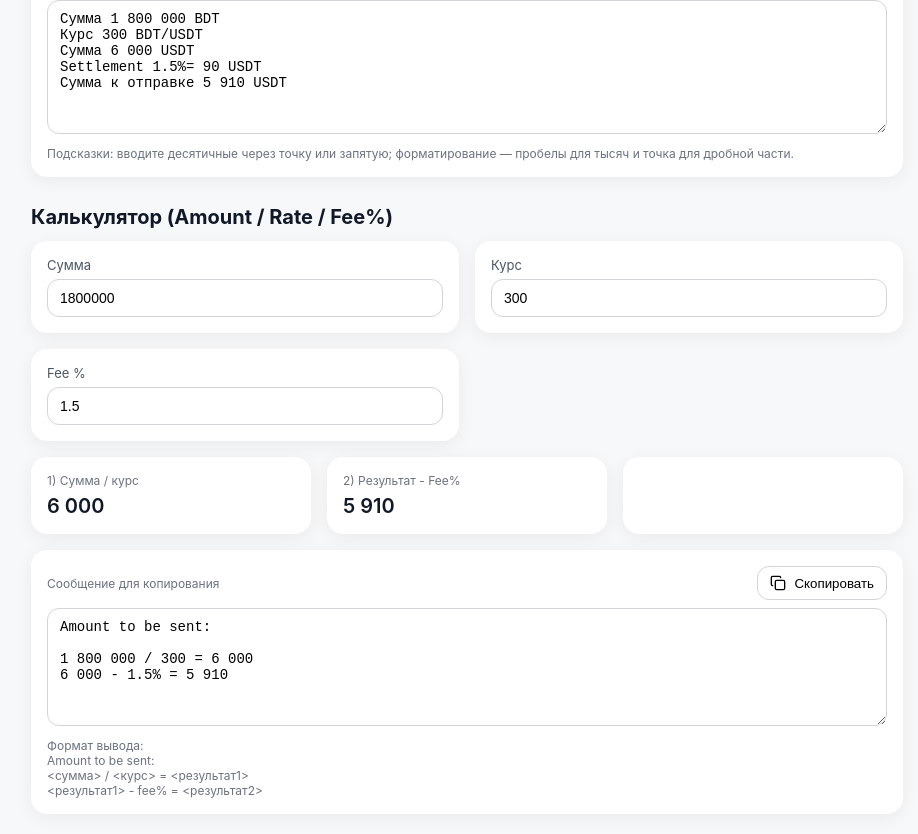
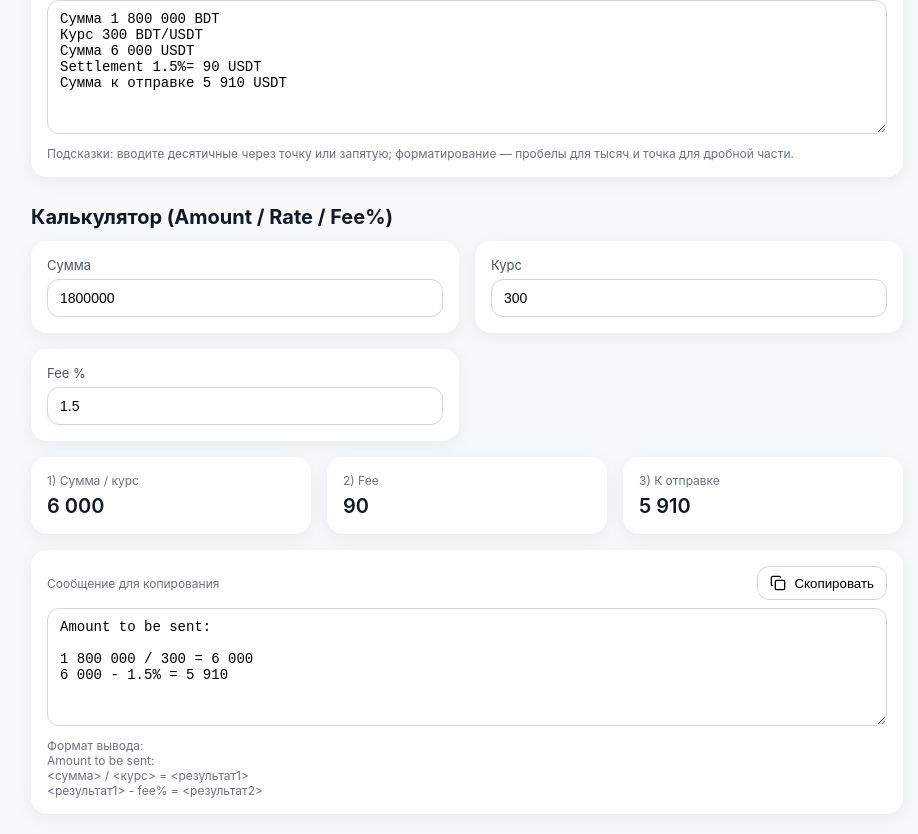
Before and after one commit to vshroot/setcalculator, a React (Create React App) app: page / in a window 1280 px wide. Shown: the part 462-1296 px from the top of the page, without its empty margins (173-1091 px from the left). Built offline with nearby package versions, Linux system fonts and the light colour scheme.

Commit message:
Update SettlementCalculator.tsx

```diff
--- a/src/SettlementCalculator.tsx
+++ b/src/SettlementCalculator.tsx
@@ -56,12 +56,13 @@ export default function SettlementCalculator() {
     const a = parseNum(amount2);
     const r = parseNum(rate2);
     const p = parseNum(feePct);
-    const res1 = r > 0 ? a / r : 0;                 // 1) сумма / курс
-    const res2 = res1 - (res1 * p) / 100;           // 2) результат1 - fee%
-    return { a, r, p, res1, res2 };
+    const res1 = r > 0 ? a / r : 0;          // 1) сумма / курс
+    const feeValue = (res1 * p) / 100;       // 2) размер комиссии (Fee)
+    const res2 = res1 - feeValue;            // 3) к отправке после Fee
+    return { a, r, p, res1, feeValue, res2 };
   }, [amount2, rate2, feePct]);
 
-  // Сообщение для копирования с подстановкой введённых значений и рассчитанных результатов
+  // Сообщение для копирования (как просили ранее)
   const message2 = useMemo(() => {
     const { a, r, p, res1, res2 } = computed2;
     return [
@@ -211,10 +212,13 @@ export default function SettlementCalculator() {
           <div className="kpi-value">{fmt(computed2.res1)}</div>
         </div>
         <div className="card">
-          <div className="kpi-title">2) Результат - Fee%</div>
+          <div className="kpi-title">2) Fee</div>
+          <div className="kpi-value">{fmt(computed2.feeValue)}</div>
+        </div>
+        <div className="card">
+          <div className="kpi-title">3) К отправке</div>
           <div className="kpi-value">{fmt(computed2.res2)}</div>
         </div>
-        <div className="card" />
       </div>
 
       {error2 && <div className="error">{error2}</div>}
```
